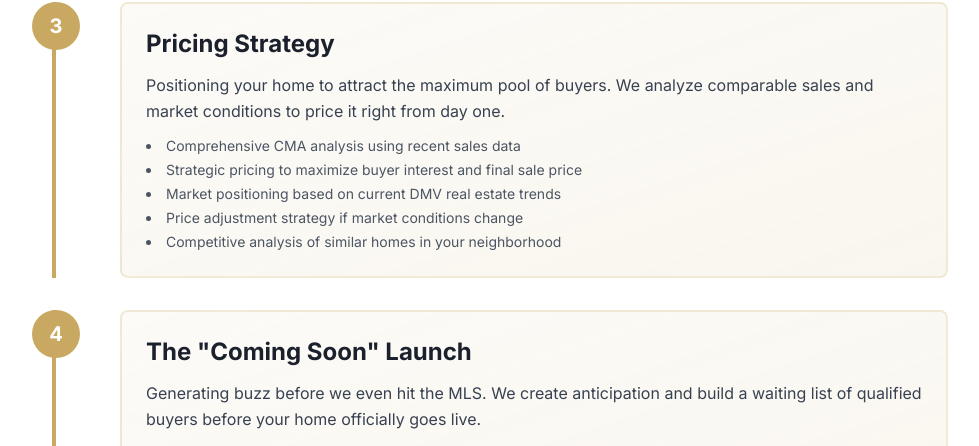
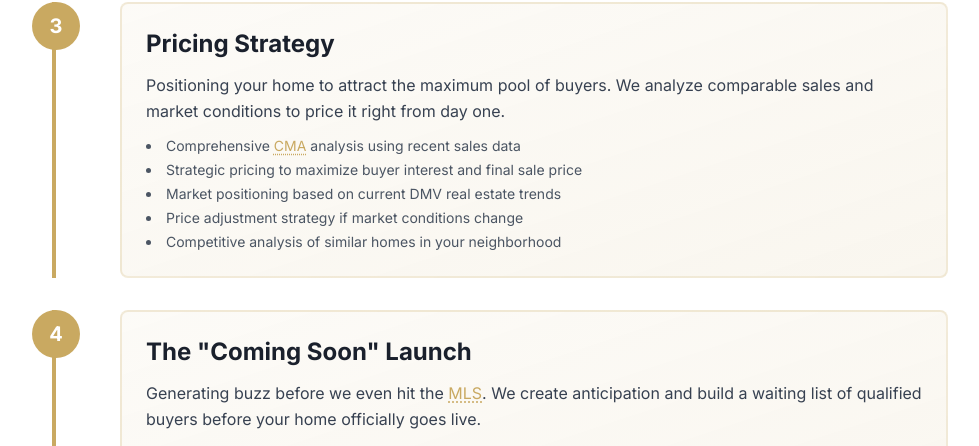
Before and after one commit to Azaiah00/homeseller, a React (Vite) app: page / in a window 1280 px wide. Shown: the part 2652-3098 px from the top of the page, without its empty margins (140-1119 px from the left). Built offline with nearby package versions, Linux system fonts and the light colour scheme.

Commit message:
Add tooltip CSS styles for real estate term definitions

```diff
--- a/src/index.css
+++ b/src/index.css
@@ -444,4 +444,81 @@
       image-rendering: crisp-edges;
     }
   }
+
+  /* Tooltip Styles (similar to buyer consultation) */
+  .tooltip-trigger {
+    position: relative;
+    cursor: help;
+    color: #c9a961;
+    text-decoration: underline;
+    text-decoration-style: dotted;
+    text-underline-offset: 3px;
+    transition: color 0.2s ease;
+  }
+
+  .tooltip-trigger:hover {
+    color: #b8964a;
+  }
+
+  .tooltip-trigger::after {
+    content: attr(data-tooltip);
+    position: absolute;
+    top: calc(100% + 12px);
+    left: 50%;
+    transform: translateX(-50%);
+    background: #1a202c;
+    color: white;
+    padding: 1.25rem 1.5rem;
+    border-radius: 12px;
+    font-size: 0.95rem;
+    font-weight: 400;
+    opacity: 0;
+    pointer-events: none;
+    transition: opacity 0.3s ease, transform 0.3s ease, visibility 0.3s ease;
+    z-index: 10000;
+    box-shadow: 0 8px 24px rgba(0, 0, 0, 0.3), 0 4px 12px rgba(0, 0, 0, 0.2);
+    width: 320px;
+    max-width: 90vw;
+    white-space: normal;
+    text-align: left;
+    line-height: 1.6;
+    visibility: hidden;
+    border: 2px solid rgba(201, 169, 97, 0.3);
+  }
+
+  .tooltip-trigger::before {
+    content: '';
+    position: absolute;
+    top: calc(100% + 4px);
+    left: 50%;
+    transform: translateX(-50%);
+    border: 8px solid transparent;
+    border-bottom-color: #1a202c;
+    opacity: 0;
+    pointer-events: none;
+    transition: opacity 0.3s ease, visibility 0.3s ease;
+    z-index: 10001;
+    visibility: hidden;
+  }
+
+  .tooltip-trigger:hover::after,
+  .tooltip-trigger:hover::before {
+    opacity: 1;
+    visibility: visible;
+    transform: translateX(-50%) translateY(4px);
+  }
+
+  .tooltip-trigger:hover::before {
+    transform: translateX(-50%) translateY(4px);
+  }
+
+  @media (max-width: 768px) {
+    .tooltip-trigger::after {
+      width: 280px;
+      max-width: calc(100vw - 2rem);
+      font-size: 0.9rem;
+      padding: 1rem 1.25rem;
+      line-height: 1.5;
+    }
+  }
 }
```
